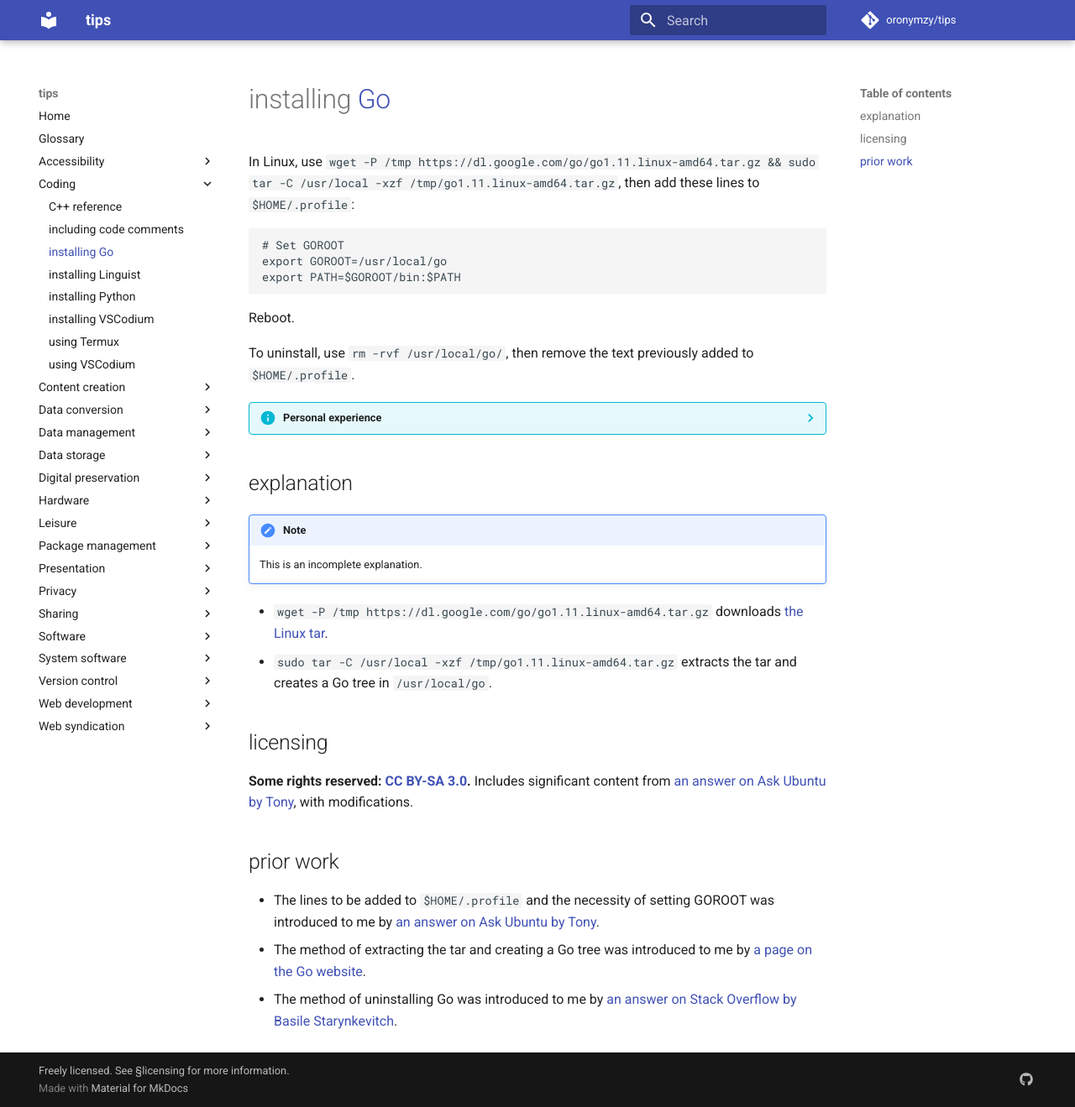
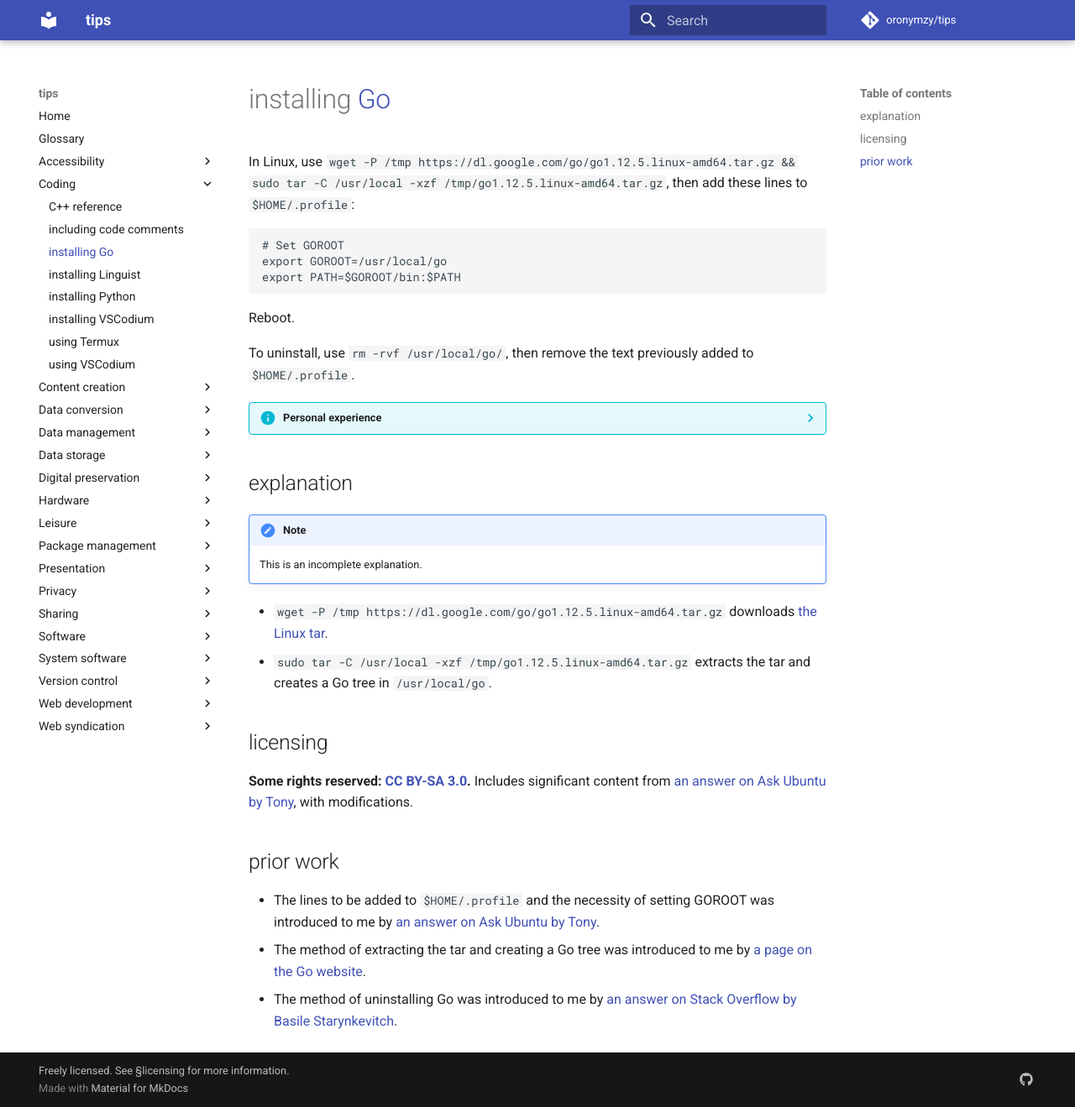
Before and after one commit to oronymzy/tips, an MkDocs documentation site: the page built from docs/instlGo.md, in a window 1280 px wide and 1319 px high. Shown: the whole window at 84% size. Built offline with MkDocs 1.6.1 and Material for MkDocs 9.7.7, drawn with Linux system fonts in a browser that asks for light colours; comment, search, counter and statistics services are not loaded.

Commit message:
Update URL to install Go 1.12.5 instead of Go 1.11

````diff
--- a/docs/instlGo.md
+++ b/docs/instlGo.md
@@ -1,5 +1,5 @@
 # installing [Go]
-In Linux, use `wget -P /tmp https://dl.google.com/go/go1.11.linux-amd64.tar.gz && sudo tar -C /usr/local -xzf /tmp/go1.11.linux-amd64.tar.gz`, then add these lines to `$HOME/.profile`:
+In Linux, use `wget -P /tmp https://dl.google.com/go/go1.12.5.linux-amd64.tar.gz && sudo tar -C /usr/local -xzf /tmp/go1.12.5.linux-amd64.tar.gz`, then add these lines to `$HOME/.profile`:
 
 ```
 # Set GOROOT
@@ -20,8 +20,8 @@ To uninstall, use `rm -rvf /usr/local/go/`, then remove the text previously adde
 !!! note
     This is an incomplete explanation.
 
-- `wget -P /tmp https://dl.google.com/go/go1.11.linux-amd64.tar.gz` downloads [the Linux tar](https://golang.org/dl/).
-- `sudo tar -C /usr/local -xzf /tmp/go1.11.linux-amd64.tar.gz` extracts the tar and creates a Go tree in `/usr/local/go`.
+- `wget -P /tmp https://dl.google.com/go/go1.12.5.linux-amd64.tar.gz` downloads [the Linux tar](https://golang.org/dl/).
+- `sudo tar -C /usr/local -xzf /tmp/go1.12.5.linux-amd64.tar.gz` extracts the tar and creates a Go tree in `/usr/local/go`.
 
 ## licensing
 **Some rights reserved: [CC BY-SA 3.0](https://creativecommons.org/licenses/by-sa/3.0/).** Includes significant content from [an answer on Ask Ubuntu by Tony](https://askubuntu.com/questions/959932/installation-instructions-for-golang-1-9-into-ubuntu-16-04/960327#960327), with modifications.
````
